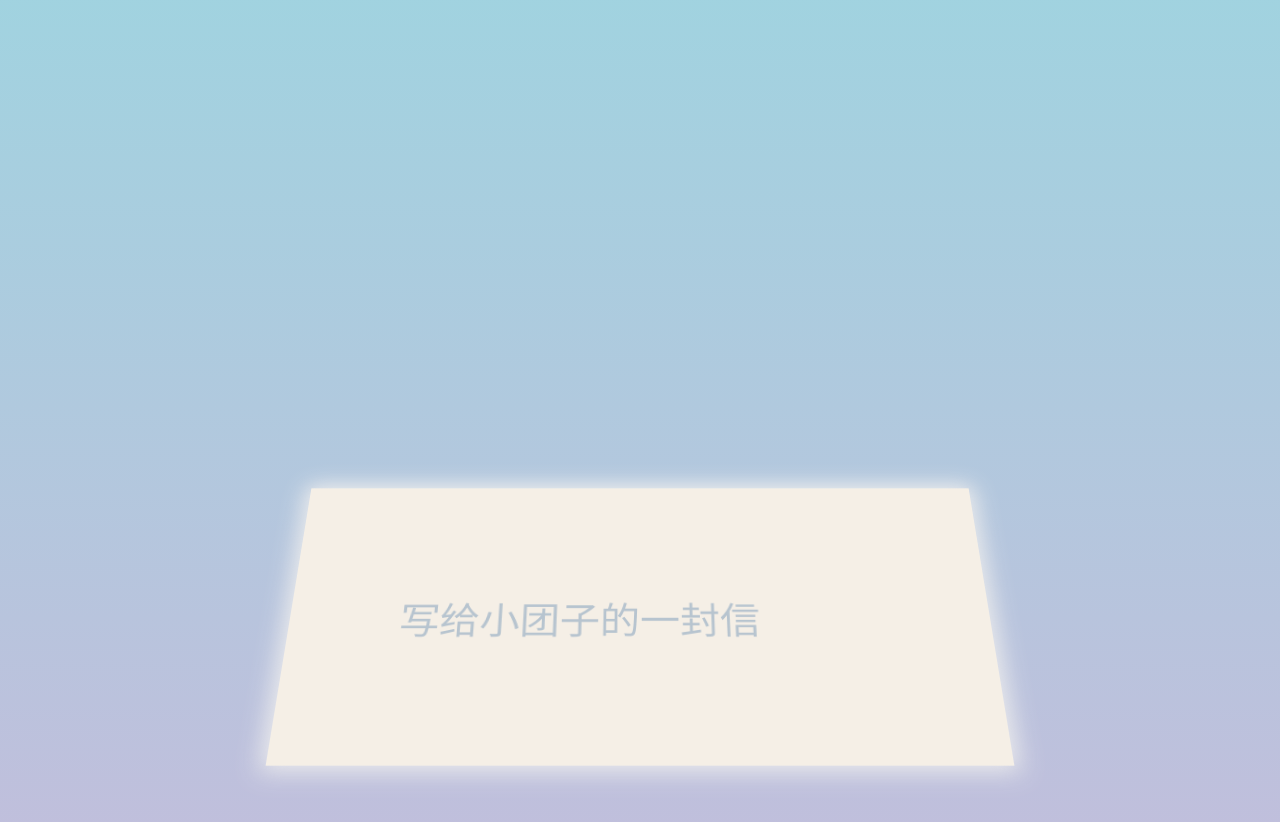
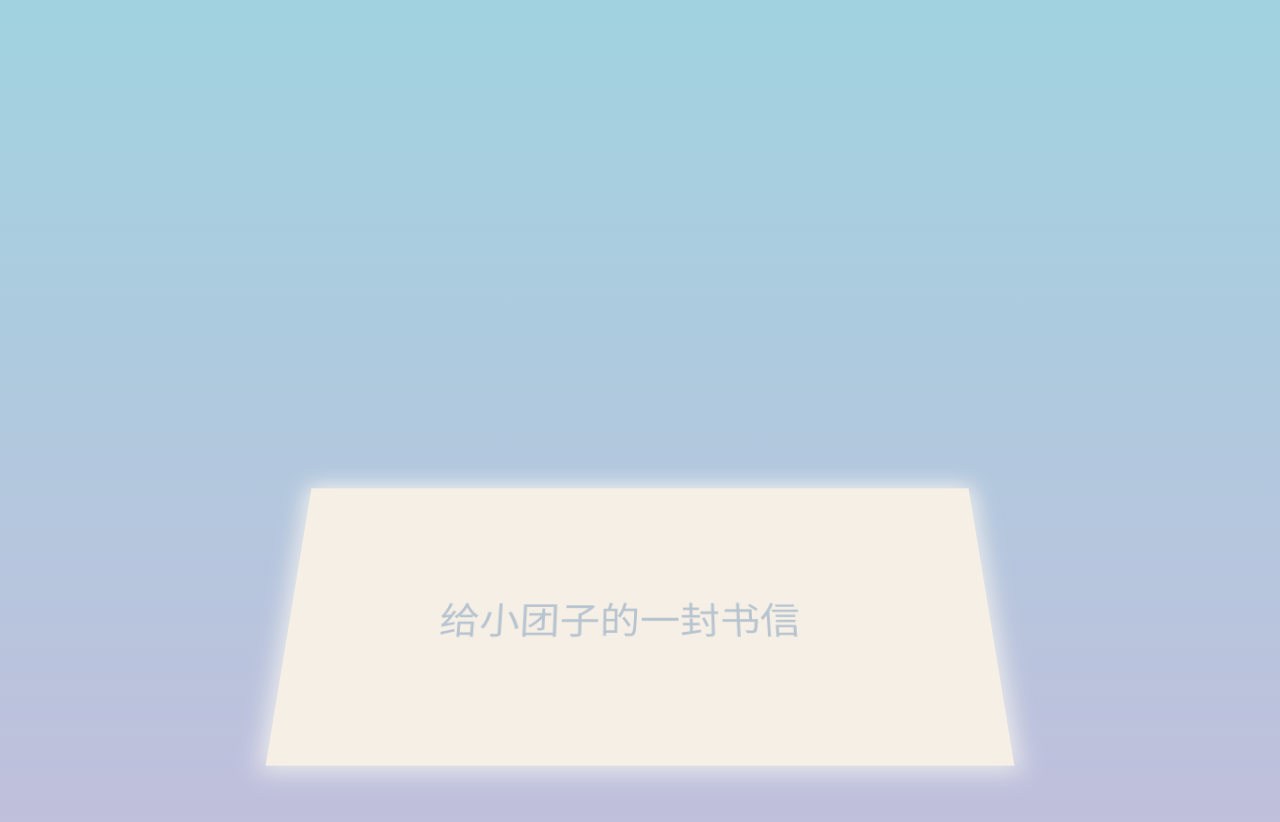
Before and after one commit to QBAllen/QBAllen.github.io, a plain HTML site: page index.html in a window 1280 px wide. Shown: the part 262-1084 px from the top of the page. Drawn offline with Linux system fonts and the light colour scheme.

Commit message:
Update letter.css
1

```diff
--- a/letter.css
+++ b/letter.css
@@ -42,7 +42,7 @@ background-image: linear-gradient(0deg, #d9afd9 0%, #97d9e1 100%);
 
 }
 .card::before {
-    content: '写给小团子的';
+    content: '给小团子的';
     left: 0;
     top: 0;
     display: flex;
@@ -52,7 +52,7 @@ background-image: linear-gradient(0deg, #d9afd9 0%, #97d9e1 100%);
     transform-origin: left;
 }
 .card::after {
-    content: '一封信';
+    content: '一封书信';
     right: 0;
     top: 0;
     display: flex;
```
